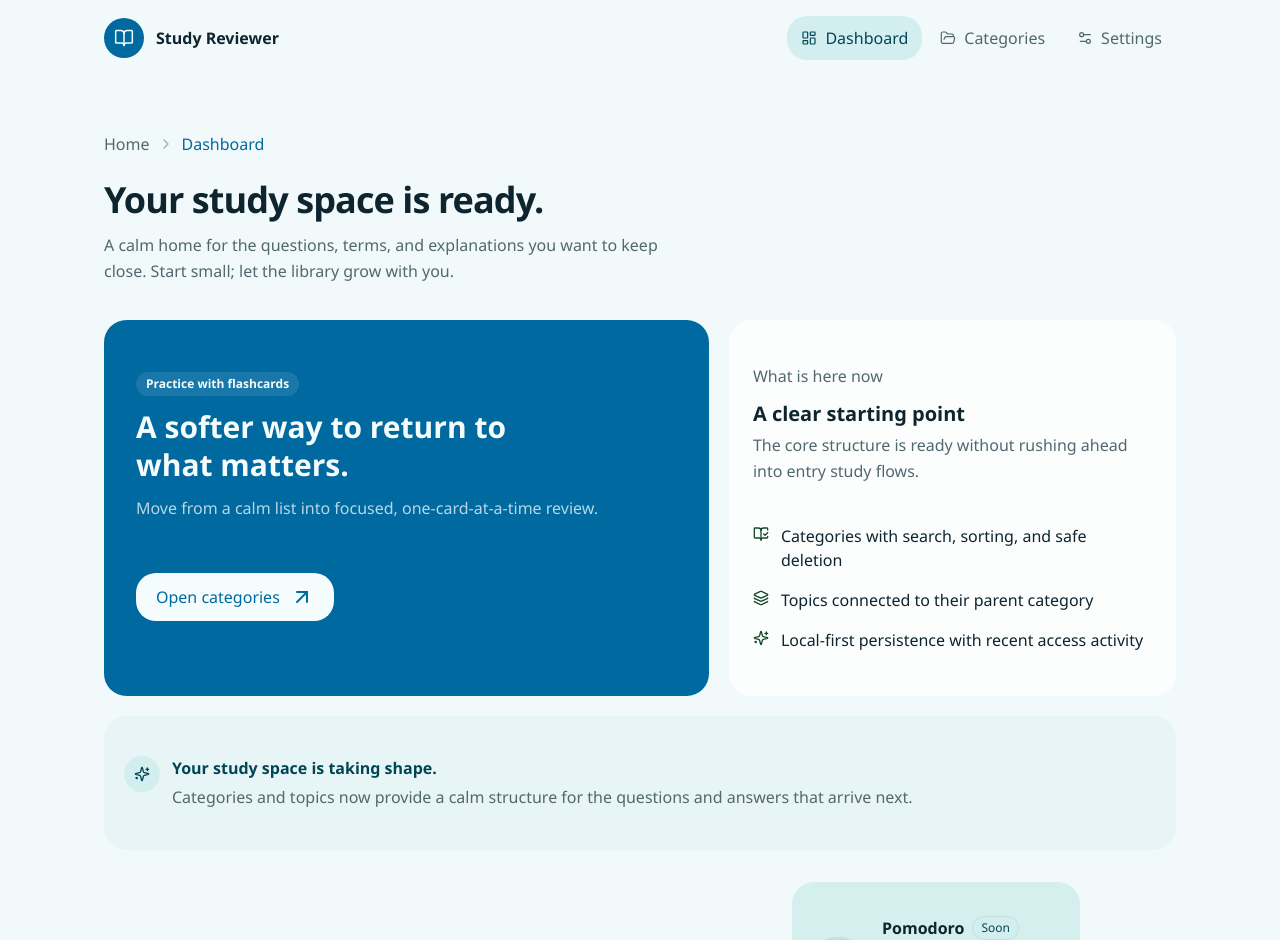
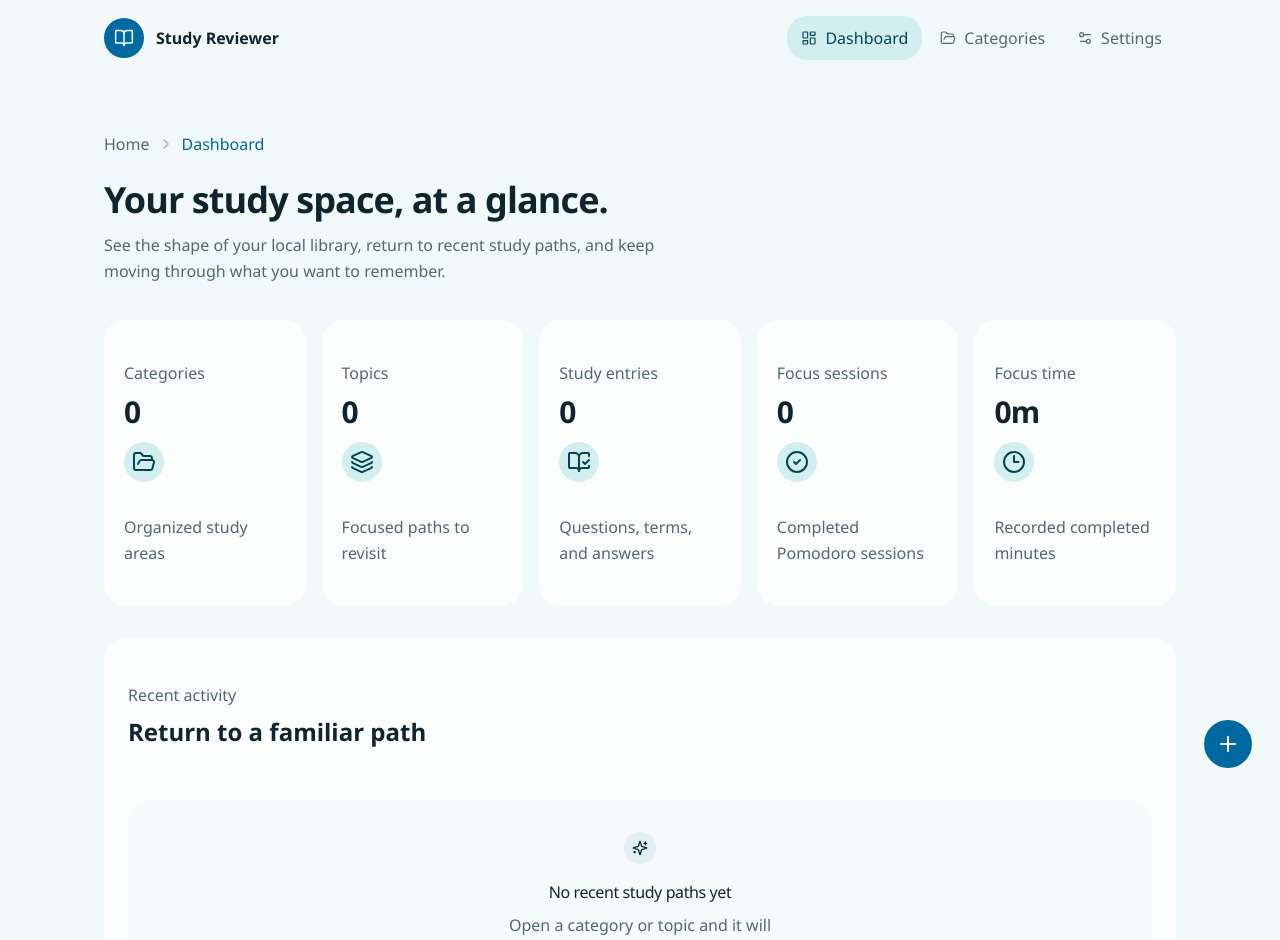
Before and after one commit to xmuwisa/study-reviewer, a React (Vite) app: page / in a window 1280 px wide. Shown: the top 940 px of the page. Built offline with nearby package versions, Linux system fonts and the light colour scheme.

Commit message:
feat: add dashboard overview and recent activity

```diff
--- a/src/components/layout/AppShell.tsx
+++ b/src/components/layout/AppShell.tsx
@@ -1,5 +1,5 @@
-import { ChevronRight, X } from 'lucide-react'
-import { Link, Outlet, useLocation, useParams } from 'react-router-dom'
+import { ChevronRight, Plus, X } from 'lucide-react'
+import { Link, Outlet, useLocation, useNavigate, useParams } from 'react-router-dom'
 
 import { getPageTitle, productMark } from '@/app/routes'
 import { MobileNav, PrimaryNav } from '@/components/navigation/PrimaryNav'
@@ -93,6 +93,38 @@ function StorageNotice({ storageNotice, clearStorageNotice }: { storageNotice: S
   )
 }
 
+function FloatingAddButton({ pathname }: { pathname: string }) {
+  const navigate = useNavigate()
+  const { categoryId, topicId } = useParams()
+  let target: string | null = null
+  let label = ''
+
+  if (topicId && categoryId && pathname.includes('/topics/')) {
+    target = `${pathname}?action=create`
+    label = 'Create entry'
+  } else if (categoryId && pathname.startsWith('/categories/')) {
+    target = `${pathname}?action=create`
+    label = 'Create topic'
+  } else if (pathname === '/' || pathname === '/categories') {
+    target = '/categories?action=create'
+    label = 'Create category'
+  }
+
+  if (!target) return null
+
+  return (
+    <Button
+      type="button"
+      size="icon-lg"
+      aria-label={label}
+      className="fixed right-4 bottom-6 z-20 rounded-full bg-primary text-primary-foreground hover:bg-primary/85 sm:right-7 sm:bottom-8"
+      onClick={() => navigate(target)}
+    >
+      <Plus aria-hidden="true" />
+    </Button>
+  )
+}
+
 export function AppShell() {
   const { pathname } = useLocation()
   const { data, storageNotice, clearStorageNotice } = useStudyData()
@@ -128,6 +160,7 @@ export function AppShell() {
           <StorageNotice storageNotice={storageNotice} clearStorageNotice={clearStorageNotice} />
         </div>
         <Outlet />
+        <FloatingAddButton pathname={pathname} />
         <div className="mt-8 flex justify-end">
           <PomodoroPlaceholder />
         </div>
--- a/src/pages/Pages.tsx
+++ b/src/pages/Pages.tsx
@@ -3,11 +3,14 @@ import {
   ArrowDownAZ,
   ArrowUpRight,
   BookOpenCheck,
+  CheckCircle2,
   ChevronLeft,
   ChevronRight,
+  Clock3,
   Eye,
   EyeOff,
   FolderPlus,
+  FolderOpen,
   Layers3,
   Pencil,
   Plus,
@@ -19,7 +22,7 @@ import {
 } from 'lucide-react'
 import { useEffect, useMemo, useRef, useState } from 'react'
 import type { Dispatch, KeyboardEvent, MouseEvent, PointerEvent, ReactNode, SetStateAction, TransitionEvent } from 'react'
-import { Link, useNavigate, useParams } from 'react-router-dom'
+import { Link, useNavigate, useParams, useSearchParams } from 'react-router-dom'
 
 import { CollectionDeleteDialog } from '@/components/study/CollectionDeleteDialog'
 import { CollectionFormDialog, type CollectionFormValues } from '@/components/study/CollectionFormDialog'
@@ -74,6 +77,50 @@ function FoundationNote() {
       </CardContent>
     </Card>
   )
+}
+
+function formatFocusMinutes(minutes: number) {
+  if (minutes < 60) return `${minutes}m`
+  const hours = Math.floor(minutes / 60)
+  const remainingMinutes = minutes % 60
+  return remainingMinutes ? `${hours}h ${remainingMinutes}m` : `${hours}h`
+}
+
+function formatActivityDate(timestamp: number) {
+  return new Intl.DateTimeFormat(undefined, { month: 'short', day: 'numeric', year: 'numeric' }).format(timestamp)
+}
+
+function DashboardStatCard({
+  label,
+  value,
+  description,
+  icon,
+  to,
+}: {
+  label: string
+  value: string | number
+  description: string
+  icon: ReactNode
+  to?: string
+}) {
+  const card = (
+    <Card className="h-full bg-card/80 transition-colors group-hover:bg-card">
+      <CardHeader className="flex-row items-start justify-between gap-3 p-5 pb-3">
+        <div>
+          <CardDescription>{label}</CardDescription>
+          <CardTitle className="mt-2 text-3xl tracking-tight">{value}</CardTitle>
+        </div>
+        <div className="flex size-10 shrink-0 items-center justify-center rounded-xl bg-secondary text-secondary-foreground">
+          {icon}
+        </div>
+      </CardHeader>
+      <CardContent className="p-5 pt-0">
+        <p className="text-base leading-relaxed text-muted-foreground">{description}</p>
+      </CardContent>
+    </Card>
+  )
+
+  return to ? <Link to={to} className="group rounded-2xl focus-visible:outline-none focus-visible:ring-3 focus-visible:ring-ring/50">{card}</Link> : card
 }
 
 function SortSelect({
@@ -858,45 +905,91 @@ function EmptyCollection({
 }
 
 export function DashboardPage() {
+  const { data } = useStudyData()
+  const categoryById = useMemo(() => new Map(data.categories.map((category) => [category.id, category])), [data.categories])
+  const topicById = useMemo(() => new Map(data.topics.map((topic) => [topic.id, topic])), [data.topics])
+  const recentItems = useMemo(() => data.activity.recentlyAccessed.flatMap((activity) => {
+    if (activity.type === 'category') {
+      const category = categoryById.get(activity.recordId)
+      return category ? [{
+        id: activity.recordId,
+        name: category.name,
+        kind: 'Category',
+        detail: category.description || 'Category overview',
+        accessedAt: activity.accessedAt,
+        to: `/categories/${category.id}`,
+      }] : []
+    }
+
+    const topic = topicById.get(activity.recordId)
+    const category = topic ? categoryById.get(topic.categoryId) : undefined
+    return topic && category ? [{
+      id: activity.recordId,
+      name: topic.name,
+      kind: 'Topic',
+      detail: category.name,
+      accessedAt: activity.accessedAt,
+      to: `/categories/${category.id}/topics/${topic.id}`,
+    }] : []
+  }), [categoryById, data.activity.recentlyAccessed, topicById])
+
   return (
     <div className="animate-in fade-in duration-500">
       <PageHeading
-        title="Your study space is ready."
-        description="A calm home for the questions, terms, and explanations you want to keep close. Start small; let the library grow with you."
+        title="Your study space, at a glance."
+        description="See the shape of your local library, return to recent study paths, and keep moving through what you want to remember."
       />
 
-      <div className="mt-9 grid gap-5 lg:grid-cols-[1.15fr_0.85fr]">
-        <Card className="relative overflow-hidden bg-primary text-primary-foreground">
-          <CardHeader className="relative gap-3 p-6 sm:p-8">
-            <Badge variant="secondary" className="w-fit border-0 bg-primary-foreground/10 text-primary-foreground">Practice with flashcards</Badge>
-            <CardTitle className="max-w-md text-2xl leading-tight text-primary-foreground sm:text-3xl">A softer way to return to what matters.</CardTitle>
-            <CardDescription className="max-w-lg text-base leading-relaxed text-primary-foreground/75">Move from a calm list into focused, one-card-at-a-time review.</CardDescription>
-          </CardHeader>
-          <CardContent className="relative p-6 pt-0 sm:p-8 sm:pt-0">
-            <Button render={<Link to="/categories" />} className="bg-primary-foreground text-primary hover:bg-primary-foreground/90 focus-visible:ring-primary-foreground/60" size="lg">
-              Open categories
-              <ArrowUpRight aria-hidden="true" data-icon="inline-end" />
-            </Button>
-          </CardContent>
-        </Card>
-
-        <Card className="bg-card/80">
-          <CardHeader className="p-6 pb-4">
-            <SectionLabel>What is here now</SectionLabel>
-            <CardTitle className="mt-2 text-xl">A clear starting point</CardTitle>
-            <CardDescription className="leading-relaxed">The core structure is ready without rushing ahead into entry study flows.</CardDescription>
-          </CardHeader>
-          <CardContent className="p-6 pt-1">
-            <ul className="flex flex-col gap-4 text-base">
-              <li className="flex items-start gap-3"><BookOpenCheck aria-hidden="true" className="mt-0.5 size-4 shrink-0 text-accent-foreground" /><span>Categories with search, sorting, and safe deletion</span></li>
-              <li className="flex items-start gap-3"><Layers3 aria-hidden="true" className="mt-0.5 size-4 shrink-0 text-accent-foreground" /><span>Topics connected to their parent category</span></li>
-              <li className="flex items-start gap-3"><Sparkles aria-hidden="true" className="mt-0.5 size-4 shrink-0 text-accent-foreground" /><span>Local-first persistence with recent access activity</span></li>
-            </ul>
-          </CardContent>
-        </Card>
+      <div className="mt-9 grid gap-4 sm:grid-cols-2 xl:grid-cols-5">
+        <DashboardStatCard label="Categories" value={data.categories.length} description="Organized study areas" icon={<FolderOpen aria-hidden="true" />} to="/categories" />
+        <DashboardStatCard label="Topics" value={data.topics.length} description="Focused paths to revisit" icon={<Layers3 aria-hidden="true" />} to="/categories" />
+        <DashboardStatCard label="Study entries" value={data.entries.length} description="Questions, terms, and answers" icon={<BookOpenCheck aria-hidden="true" />} to="/categories" />
+        <DashboardStatCard label="Focus sessions" value={data.activity.completedFocusSessions} description="Completed Pomodoro sessions" icon={<CheckCircle2 aria-hidden="true" />} />
+        <DashboardStatCard label="Focus time" value={formatFocusMinutes(data.activity.completedFocusMinutes)} description="Recorded completed minutes" icon={<Clock3 aria-hidden="true" />} />
       </div>
 
-      <div className="mt-5"><FoundationNote /></div>
+      <Card className="mt-8 bg-card/80">
+        <CardHeader className="flex-row items-start justify-between gap-4 p-6 pb-4">
+          <div className="min-w-0">
+            <CardDescription>Recent activity</CardDescription>
+            <CardTitle className="mt-2 text-2xl">Return to a familiar path</CardTitle>
+          </div>
+          {recentItems.length > 0 && <Badge variant="secondary">{recentItems.length} recent</Badge>}
+        </CardHeader>
+        <CardContent className="p-6 pt-0">
+          {recentItems.length > 0 ? (
+            <div className="grid gap-2 sm:grid-cols-2">
+              {recentItems.map((item) => (
+                <Link
+                  key={`${item.kind}-${item.id}`}
+                  to={item.to}
+                  className="group flex min-w-0 items-center justify-between gap-4 rounded-xl bg-background/70 px-4 py-3 transition-colors hover:bg-secondary/60 focus-visible:outline-none focus-visible:ring-3 focus-visible:ring-ring/50"
+                >
+                  <span className="min-w-0">
+                    <span className="block text-base font-semibold text-foreground">{item.name}</span>
+                    <span className="mt-1 block truncate text-base text-muted-foreground">{item.kind} · {item.detail}</span>
+                  </span>
+                  <span className="flex shrink-0 items-center gap-2 text-sm text-muted-foreground">
+                    <span>{formatActivityDate(item.accessedAt)}</span>
+                    <ArrowUpRight aria-hidden="true" className="size-4 transition-transform group-hover:-translate-y-0.5 group-hover:translate-x-0.5" />
+                  </span>
+                </Link>
+              ))}
+            </div>
+          ) : (
+            <Empty className="min-h-56 rounded-2xl bg-background/50 p-8">
+              <EmptyHeader>
+                <EmptyMedia variant="icon"><Sparkles aria-hidden="true" /></EmptyMedia>
+                <EmptyTitle>No recent study paths yet</EmptyTitle>
+                <EmptyDescription>Open a category or topic and it will appear here for an easy return.</EmptyDescription>
+              </EmptyHeader>
+              <EmptyContent>
+                <Button render={<Link to="/categories" />}>Open categories <ArrowUpRight aria-hidden="true" data-icon="inline-end" /></Button>
+              </EmptyContent>
+            </Empty>
+          )}
+        </CardContent>
+      </Card>
     </div>
   )
 }
@@ -904,12 +997,20 @@ export function DashboardPage() {
 export function CategoriesPage() {
   const navigate = useNavigate()
   const { data, createCategory, updateCategory, deleteCategory, openCategory } = useStudyData()
+  const [searchParams, setSearchParams] = useSearchParams()
   const [search, setSearch] = useState('')
   const [sort, setSort] = useState<CategorySort>('alphabetical')
   const [formOpen, setFormOpen] = useState(false)
   const [editingCategory, setEditingCategory] = useState<Category | null>(null)
   const [deletingCategory, setDeletingCategory] = useState<Category | null>(null)
   const categories = useMemo(() => filterAndSortCategories(data, search, sort), [data, search, sort])
+
+  useEffect(() => {
+    if (searchParams.get('action') !== 'create') return
+    setEditingCategory(null)
+    setFormOpen(true)
+    setSearchParams({}, { replace: true })
+  }, [searchParams, setSearchParams])
 
   function openCategoryPage(categoryId: string) {
     openCategory(categoryId)
@@ -985,6 +1086,7 @@ export function CategoryDetailPage() {
   const { categoryId = '' } = useParams()
   const navigate = useNavigate()
   const { data, createTopic, updateTopic, deleteTopic, openCategory, openTopic } = useStudyData()
+  const [searchParams, setSearchParams] = useSearchParams()
   const category = findCategory(data, categoryId)
   const openedCategoryId = useRef<string | null>(null)
   const [search, setSearch] = useState('')
@@ -993,6 +1095,13 @@ export function CategoryDetailPage() {
   const [editingTopic, setEditingTopic] = useState<Topic | null>(null)
   const [deletingTopic, setDeletingTopic] = useState<Topic | null>(null)
   const topics = useMemo(() => filterAndSortTopics(data, categoryId, search, sort), [categoryId, data, search, sort])
+
+  useEffect(() => {
+    if (searchParams.get('action') !== 'create') return
+    setEditingTopic(null)
+    setFormOpen(true)
+    setSearchParams({}, { replace: true })
+  }, [searchParams, setSearchParams])
 
   useEffect(() => {
     if (category && openedCategoryId.current !== category.id) {
@@ -1072,6 +1181,7 @@ export function CategoryDetailPage() {
 export function TopicStudyPage() {
   const { categoryId = '', topicId = '' } = useParams()
   const { data, createEntry, updateEntry, deleteEntry, openTopic } = useStudyData()
+  const [searchParams, setSearchParams] = useSearchParams()
   const category = findCategory(data, categoryId)
   const topic = findTopic(data, topicId)
   const openedTopicId = useRef<string | null>(null)
@@ -1117,6 +1227,13 @@ export function TopicStudyPage() {
     })
     previousEntryIdsRef.current = new Set(topicEntryIds)
   }, [topicEntryIds])
+
+  useEffect(() => {
+    if (searchParams.get('action') !== 'create') return
+    setEditingEntry(null)
+    setFormOpen(true)
+    setSearchParams({}, { replace: true })
+  }, [searchParams, setSearchParams])
 
   if (!category || !topic || topic.categoryId !== category.id) return <NotFoundPage />
   const currentTopic = topic
```
Also changed, not shown: 1 other file (tests, documents, lock files or other folders).
